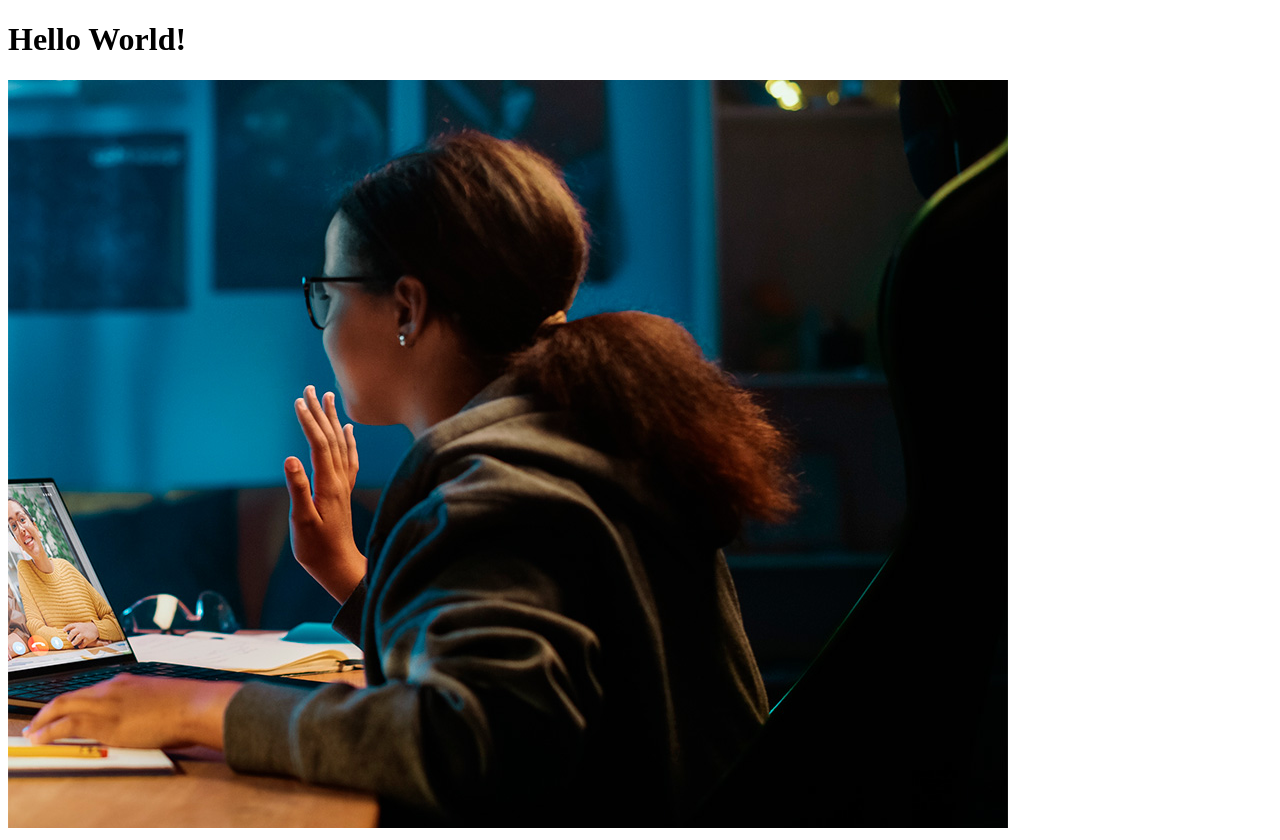
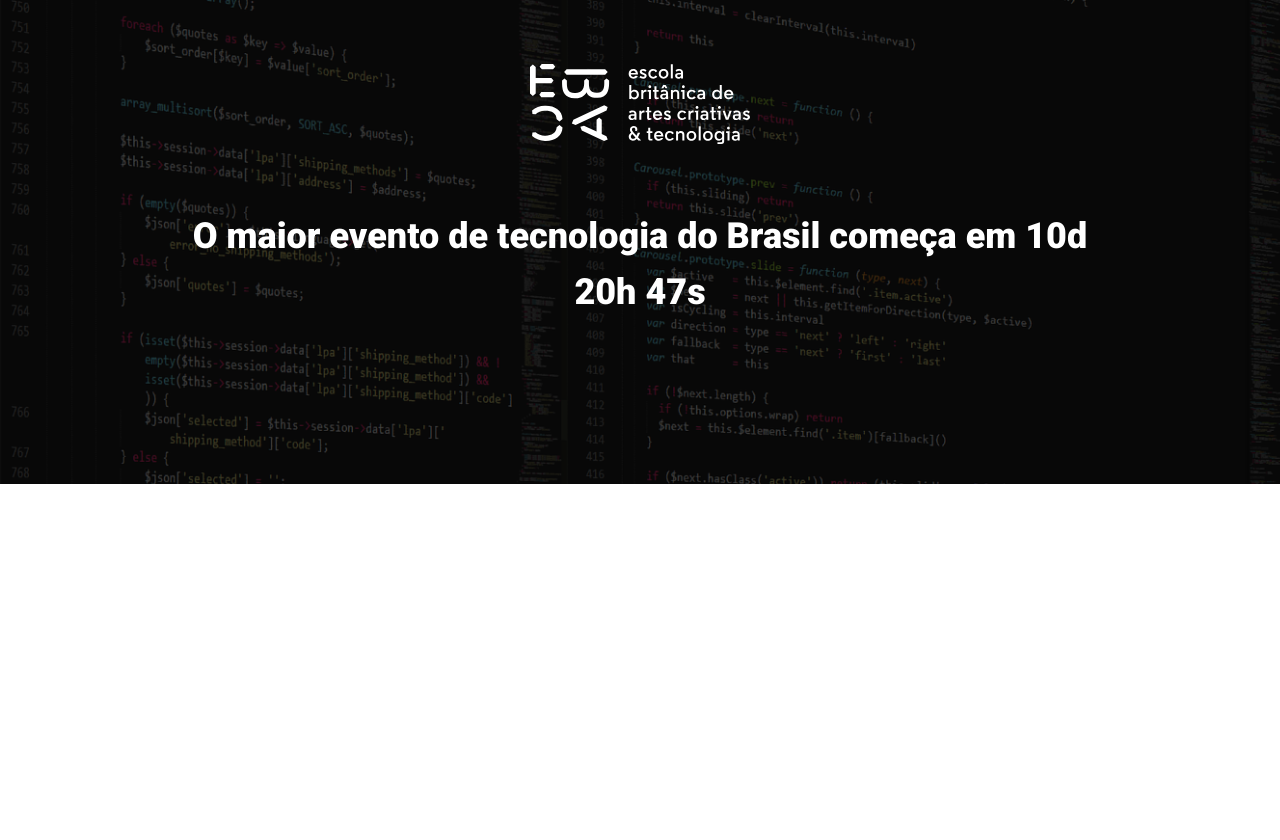
Before and after one commit to analoosena/ebac_tech_talks, a website built with Parcel: page src/index.html in a window 1280 px wide. After the commit the page ends 800 px from the top, so only its background shows below. Built offline with nearby package versions, Linux system fonts and the light colour scheme.

Commit message:
criando o hero

```diff
--- a/src/index.html
+++ b/src/index.html
@@ -4,11 +4,20 @@
     <meta charset="UTF-8">
     <meta name="viewport" content="width=device-width, initial-scale=1.0">
     <title>Document</title>
+    <link rel="preconnect" href="https://fonts.googleapis.com">
+    <link rel="preconnect" href="https://fonts.gstatic.com" crossorigin>
+    <link href="https://fonts.googleapis.com/css2?family=Open+Sans:ital,wght@0,300..800;1,300..800&family=Roboto:ital,wght@0,100;0,300;0,400;0,500;0,700;0,900;1,100;1,300;1,400;1,500;1,700;1,900&display=swap" rel="stylesheet">
     <link rel="stylesheet" href="styles/main.scss">
 </head>
 <body>
-    <h1>Hello World!</h1>
-    <img src="./images/backend.png" alt="">
+    <header class="hero">
+        <div class="container">
+            <img src="./images/ebac_logo.svg" alt="EBAC" class="hero__logo">
+            <p class="hero__text">
+                O maior evento de tecnologia do Brasil começa em 10d 20h 47s
+            </p>
+        </div>
+    </header>
     <script src="./scripts/main.js"></script>
 </body>
 </html>
--- /dev/null
+++ b/src/styles/_hero.scss
@@ -0,0 +1,52 @@
+.hero{
+    padding-top: 64px;
+    padding-bottom: 100px;
+    background-image: url(../images/fundo.png);
+    background-repeat: no-repeat;
+    background-size: cover;
+    position: relative;
+
+    .container{
+        position: relative;
+    }
+
+    &::before{
+        position: absolute;
+        top: 0;
+        left: 0;
+        width: 100%;
+        height: 100%;
+        background-color: #000;
+        content: '';
+        opacity: 0.7;
+    }
+
+    &__text{
+        margin-top: 64px;
+        margin-bottom: 64px;
+        font-size: 36px;
+        line-height: 56px;
+        font-weight: 800;
+        text-align: center;
+    }
+
+    &__logo{
+        margin: 0 auto;
+        height: 80px;
+        display: block;
+    }
+
+    @media(max-width: 640px){
+        padding: 40px 0;
+
+        &__logo{
+            height: 24px;
+        }
+
+        &__text{
+            font-size: 22px;
+            line-height: 24px;
+            margin: 24px 0;
+        }
+    }
+}
--- a/src/styles/main.scss
+++ b/src/styles/main.scss
@@ -0,0 +1,24 @@
+@use 'hero';
+
+*{
+    margin: 0;
+    padding: 0;
+    box-sizing: border-box;
+    font-family: Roboto, sans-serif;
+    color: #fff;
+}
+
+.container{
+    max-width: 960px;
+    width: 100%;
+    margin: 0 auto;
+
+    @media(max-width: 640px){
+        max-width: 80%;
+    }
+
+    @media(max-width: 1024px){
+        max-width: 90%
+        5;
+    }
+}
```
